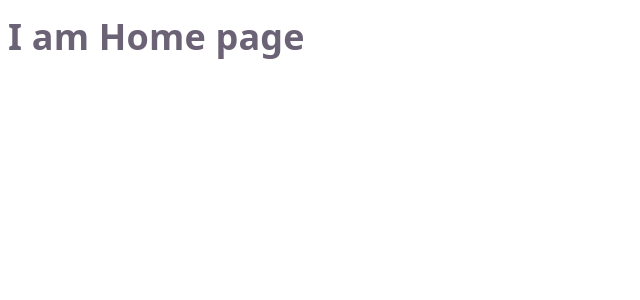
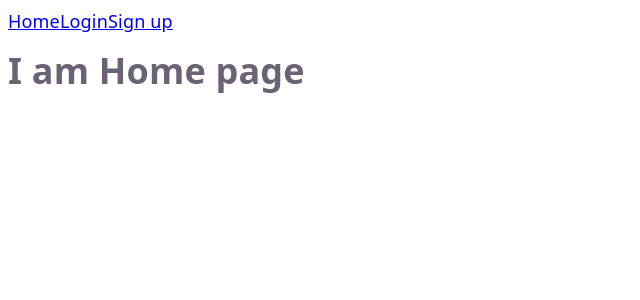
Before and after one commit to Chinonye1/Borderless-app-client, a React (Vite) app: page / in a window 1280 px wide. Shown: the top 300 px of the page, without its empty margins (0-640 px from the left). Built offline with nearby package versions, Linux system fonts and the light colour scheme; no server answers.

Commit message:
add navbar with auth-aware links and logout

```diff
--- a/src/App.jsx
+++ b/src/App.jsx
@@ -5,9 +5,12 @@ import { SignupPatientPage } from "./pages/auth/SignupPatientPage";
 import { SignupPhysicianPage } from "./pages/auth/SignupPhysicianPage";
 import { NotFoundPage } from "./pages/NotFoundPage";
 import "./App.css";
+import { NavBar } from "./components/navBar";
 
 function App() {
   return (
+    <>
+    <NavBar/>
     <Routes>
       <Route path="/" element={<HomePage />} />
       <Route path="/login" element={<LoginPage />} />
@@ -15,6 +18,7 @@ function App() {
       <Route path="/signup/physician" element={<SignupPhysicianPage />} />
       <Route path="*" element={<NotFoundPage />} />
     </Routes>
+    </>
   );
 }
 
--- a/src/components/navBar.jsx
+++ b/src/components/navBar.jsx
@@ -1,7 +1,29 @@
-export function navBar(){
-    return
-    <>
+import { useContext } from "react";
+import { Link } from "react-router-dom";
+import { AuthContext } from "../context/auth.context";
 
-    </>
+export function NavBar() {
+  const { user, logOutUser } = useContext(AuthContext);
 
+  return (
+    <nav>
+      <Link to="/">Home</Link>
+
+      {user ? (
+        <>
+          <Link to="/physicians">Physicians</Link>
+          <Link to="/departments">Departments</Link>
+          <Link to="/connections">Connections</Link>
+          <Link to="/profile">Profile</Link>
+          <span>{user.fullname}</span>
+          <button onClick={logOutUser}>Logout</button>
+        </>
+      ) : (
+        <>
+          <Link to="/login">Login</Link>
+          <Link to="/signup/patient">Sign up</Link>
+        </>
+      )}
+    </nav>
+  );
 }
```
